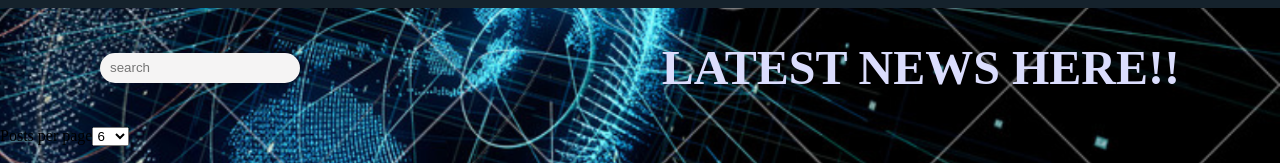
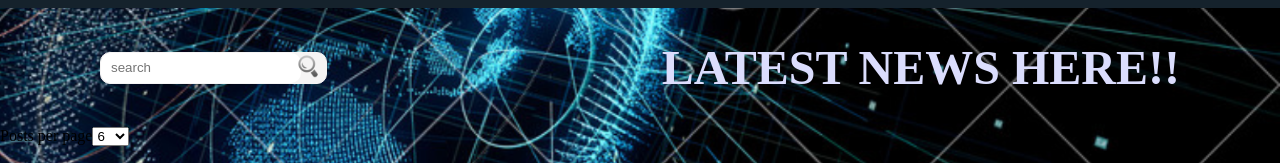
Before and after one commit to TaniaShcherbak/News, a Vue app: page / in a window 1280 px wide. Shown: the top 163 px of the page. Built offline with nearby package versions, Linux system fonts and the light colour scheme; no server answers.

Commit message:
upgrade searsh form

```diff
--- a/public/index.html
+++ b/public/index.html
@@ -5,7 +5,7 @@
     <meta http-equiv="X-UA-Compatible" content="IE=edge">
     <meta name="viewport" content="width=device-width,initial-scale=1.0">
     <link rel="icon" href="<%= BASE_URL %>favicon.ico">
-    <title>Family</title>
+    <title>Family News</title>
   </head>
   <body style="background-color: #15222c;">
     <noscript>
--- a/src/components/search.vue
+++ b/src/components/search.vue
@@ -1,35 +1,56 @@
 <template>
     <div class="search">
-        <input type="text" placeholder="search" name="search" id="searchInput" @keyup.enter="getrequest">
+        <input
+            type="text"
+            placeholder="search"
+            name="search"
+            id="searchInput"
+            @keyup.enter="getrequest"
+        />
+        <i><img src="../assets/search-icon-png-22.png" alt="search"/></i>
     </div>
 </template>
 <script>
 export default {
     name: "searchBar",
-    methods:
-    {
+    methods: {
         getrequest() {
             let search = document.getElementById("searchInput").value;
-            this.$emit('searchQuerry', search);
-            document.getElementById("searchInput").value='';
-        }
-    }
-}
+            this.$emit("searchQuerry", search);
+            document.getElementById("searchInput").value = "";
+        },
+    },
+};
 </script>
 
 <style>
-div input{
+.search {
+    display: flex;
+    flex-direction: row;
+    border: 1px solid rgb(245, 244, 244);
+    background-color: rgb(245, 244, 244);
+    border-radius: 10px;
+    height: 30px;
+    align-items: center;
+}
+div input {
     padding: 0;
     width: 200px;
     height: 30px;
-    margin-bottom: 30px;
-    border-radius:25px;
-    border:none;
-    background-color: rgb(245, 244, 244);
-    margin-top: 30px;
+    border: none;
+    height: 30px;
+    border-radius:10px;
 }
-input::placeholder{
+input::placeholder {
     padding-left: 10px;
+
 }
-
+img {
+    width: 25px;
+    height: 25px;
+    text-align: center;
+    margin-left: -5px;
+    padding-right: 5px;
+    cursor: pointer;
+}
 </style>
```
Also changed, not shown: src/assets/search-icon-png-22.png (added).
